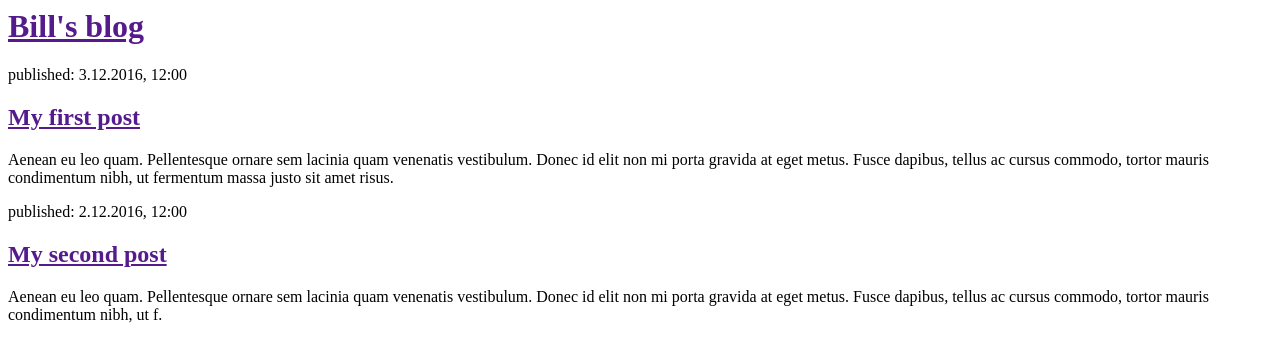
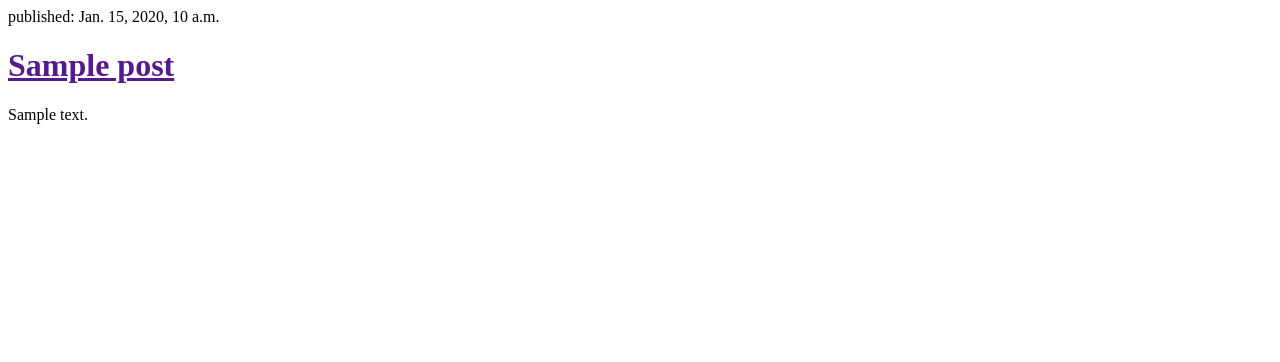
Before and after one commit to alex-afonin/my-first-blog, a Django app: template blog/templates/blog/post_list.html in a window 1280 px wide. Shown: the top 362 px of the page. Run offline with Django 3.2, Linux system fonts and the light colour scheme; the template is opened without the code that fills it: values that come from a table or form of the project are taken from there, others are empty; tables that the repository leaves empty hold one stand-in row (values such as "Sample post").

Commit message:
Изменил шаблон для отображения постов из базы данных

```diff
--- a/blog/templates/blog/post_list.html
+++ b/blog/templates/blog/post_list.html
@@ -6,20 +6,12 @@
         <title>Bill's blog</title>
     </head>
     <body>
+      {% for post in posts %}
         <div>
-            <h1><a href="">Bill's blog</a></h1>
+            <p>published: {{ post.published_date }}</p>
+            <h1><a href="">{{ post.title }}</a></h1>
+            <p>{{ post.text|linebreaksbr }}</p>
         </div>
-
-        <div>
-            <p>published: 3.12.2016, 12:00</p>
-            <h2><a href="">My first post</a></h2>
-            <p>Aenean eu leo quam. Pellentesque ornare sem lacinia quam venenatis vestibulum. Donec id elit non mi porta gravida at eget metus. Fusce dapibus, tellus ac cursus commodo, tortor mauris condimentum nibh, ut fermentum massa justo sit amet risus.</p>
-        </div>
-
-        <div>
-            <p>published: 2.12.2016, 12:00</p>
-            <h2><a href="">My second post</a></h2>
-            <p>Aenean eu leo quam. Pellentesque ornare sem lacinia quam venenatis vestibulum. Donec id elit non mi porta gravida at eget metus. Fusce dapibus, tellus ac cursus commodo, tortor mauris condimentum nibh, ut f.</p>
-        </div>
+      {% endfor %}
     </body>
 </html>
--- a/blog/views.py
+++ b/blog/views.py
@@ -1,4 +1,8 @@
 from django.shortcuts import render
+from django.utils import timezone
+from .models import Post
 
 def post_list(request):
-    return render(request, 'blog/post_list.html', {})
+    posts = Post.objects.filter(published_date__lte=timezone.now()).order_by('published_date')
+    #posts = Post.objects.filter(published_date__lte=timezone.now()).order_by('published_date')
+    return render(request, 'blog/post_list.html', {'posts': posts})
```
